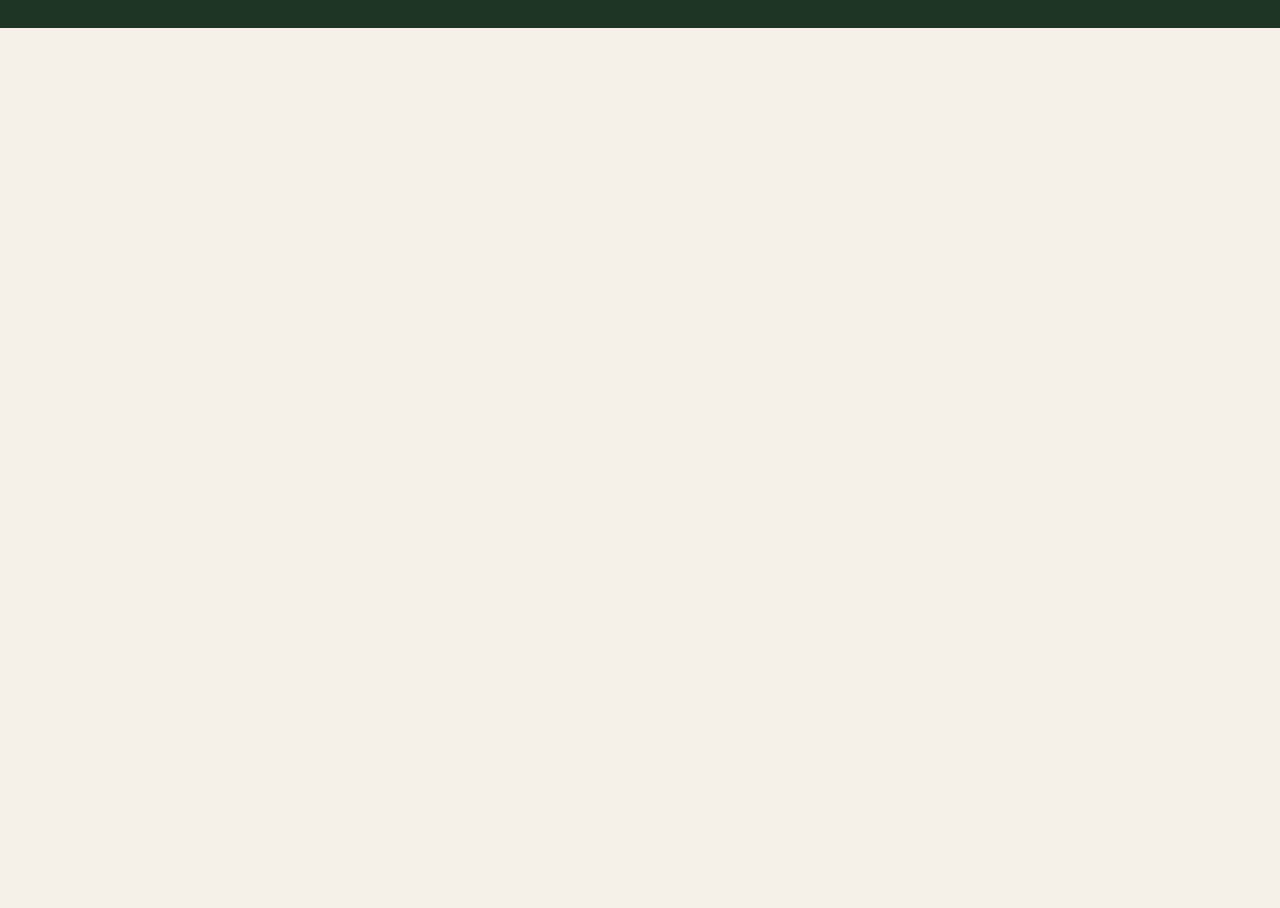
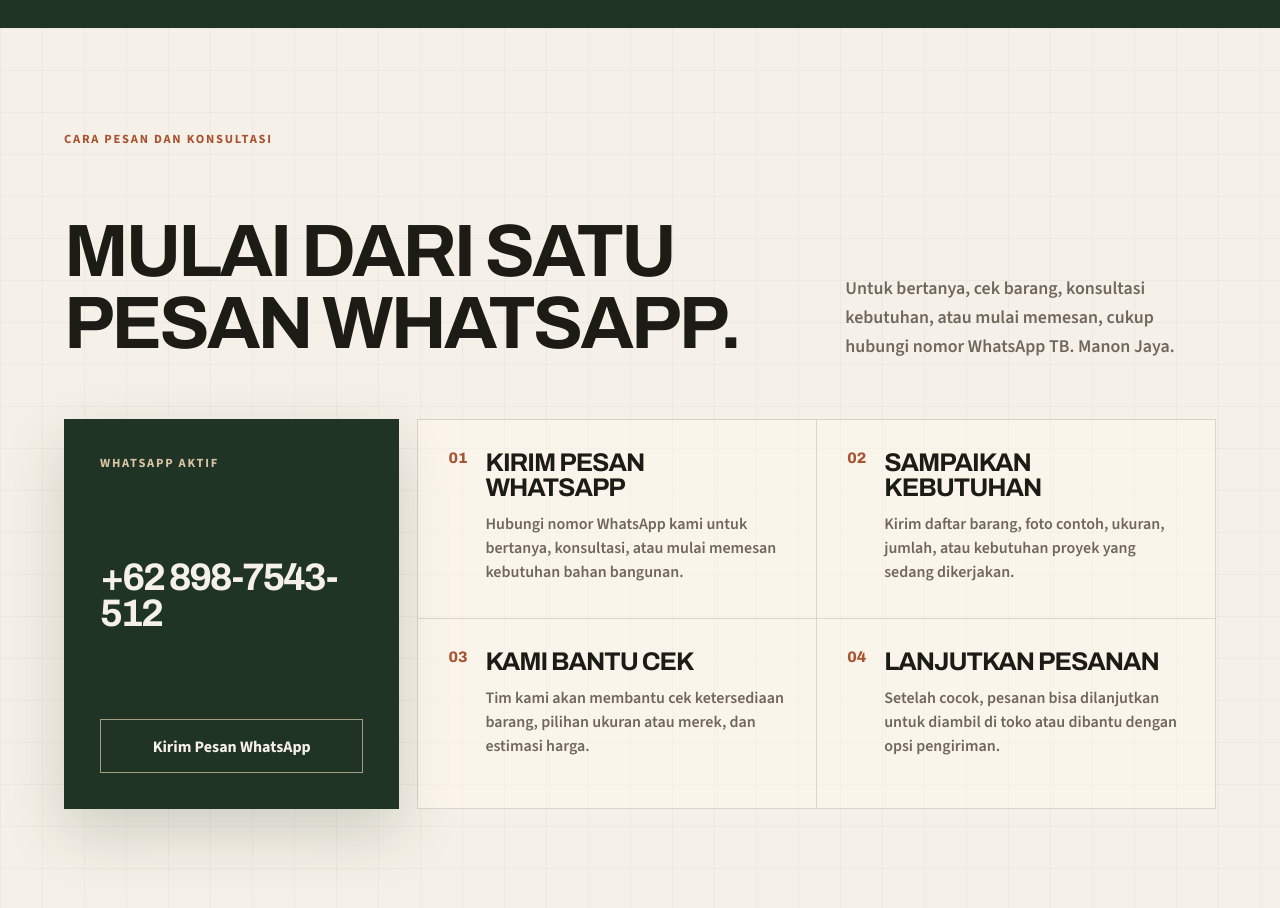
Before and after one commit to nurhanasayy/manonjaya, a SvelteKit app: page / in a window 1280 px wide. Shown: the part 3280-4188 px from the top of the page. Before the commit the page ends 3308 px from the top, so only its background shows below. Built offline with nearby package versions, Linux system fonts and the light colour scheme.

Commit message:
Add WhatsApp ordering section

```diff
--- a/src/routes/+page.svelte
+++ b/src/routes/+page.svelte
@@ -1,8 +1,9 @@
 <script lang="ts">
 	import { resolve } from "$app/paths";
 
+	const whatsappPhone = "+62 898-7543-512";
 	const whatsappUrl =
-		"https://wa.me/6281234567890?text=Halo%20TB.%20Manon%20Jaya%2C%20saya%20ingin%20cek%20stok%20dan%20harga%20bahan%20bangunan.";
+		"https://wa.me/628987543512?text=Halo%20TB.%20Manon%20Jaya%2C%20saya%20ingin%20bertanya%20atau%20konsultasi%20kebutuhan%20bahan%20bangunan.";
 
 	const navItems = [
 		{ label: "Produk", href: "/#produk" },
@@ -54,6 +55,25 @@
 			body: "Banyak pelanggan kembali karena sudah mengenal cara kami melayani, memberi informasi, dan membantu kebutuhan proyek."
 		}
 	];
+
+	const orderSteps = [
+		{
+			title: "Kirim pesan WhatsApp",
+			body: "Hubungi nomor WhatsApp kami untuk bertanya, konsultasi, atau mulai memesan kebutuhan bahan bangunan."
+		},
+		{
+			title: "Sampaikan kebutuhan",
+			body: "Kirim daftar barang, foto contoh, ukuran, jumlah, atau kebutuhan proyek yang sedang dikerjakan."
+		},
+		{
+			title: "Kami bantu cek",
+			body: "Tim kami akan membantu cek ketersediaan barang, pilihan ukuran atau merek, dan estimasi harga."
+		},
+		{
+			title: "Lanjutkan pesanan",
+			body: "Setelah cocok, pesanan bisa dilanjutkan untuk diambil di toko atau dibantu dengan opsi pengiriman."
+		}
+	];
 </script>
 
 <svelte:head>
@@ -94,7 +114,7 @@
 
 			<div class="hero-actions" aria-label="Aksi utama">
 				<a class="button button-primary" href={whatsappUrl}>Cek Stok via WhatsApp</a>
-				<a class="button button-secondary" href="tel:+6281234567890">Hubungi Toko</a>
+				<a class="button button-secondary" href="tel:+628987543512">Hubungi Toko</a>
 			</div>
 
 			<ul class="trust-list" aria-label="Keunggulan cepat">
@@ -184,6 +204,37 @@
 					<p>{point.body}</p>
 				</article>
 			{/each}
+		</div>
+	</section>
+
+	<section id="cara-pesan" class="order-section" aria-labelledby="order-title">
+		<div class="order-heading">
+			<p class="eyebrow">Cara pesan dan konsultasi</p>
+			<h2 id="order-title">Mulai dari satu pesan WhatsApp.</h2>
+			<p>
+				Untuk bertanya, cek barang, konsultasi kebutuhan, atau mulai memesan,
+				cukup hubungi nomor WhatsApp TB. Manon Jaya.
+			</p>
+		</div>
+
+		<div class="order-panel">
+			<div class="whatsapp-card">
+				<span>WhatsApp aktif</span>
+				<strong>{whatsappPhone}</strong>
+				<a href={whatsappUrl}>Kirim Pesan WhatsApp</a>
+			</div>
+
+			<div class="order-steps">
+				{#each orderSteps as step, index (step.title)}
+					<article class="order-step">
+						<span>{String(index + 1).padStart(2, "0")}</span>
+						<div>
+							<h3>{step.title}</h3>
+							<p>{step.body}</p>
+						</div>
+					</article>
+				{/each}
+			</div>
 		</div>
 	</section>
 </main>
@@ -767,6 +818,128 @@
 		line-height: 1.55;
 	}
 
+	.order-section {
+		padding: clamp(64px, 8vw, 112px) clamp(18px, 5vw, 72px);
+		background:
+			linear-gradient(90deg, rgba(29, 27, 22, 0.035) 1px, transparent 1px),
+			linear-gradient(rgba(29, 27, 22, 0.035) 1px, transparent 1px),
+			var(--paper);
+		background-size: 42px 42px;
+	}
+
+	.order-heading {
+		display: grid;
+		grid-template-columns: minmax(0, 0.95fr) minmax(300px, 0.5fr);
+		align-items: end;
+		gap: clamp(28px, 6vw, 80px);
+		margin-bottom: clamp(32px, 5vw, 58px);
+	}
+
+	.order-heading .eyebrow {
+		grid-column: 1 / -1;
+		margin-bottom: -8px;
+	}
+
+	.order-heading h2 {
+		max-width: 900px;
+		font-size: clamp(2.5rem, 5.8vw, 6.4rem);
+		text-transform: uppercase;
+	}
+
+	.order-heading p:not(.eyebrow) {
+		margin: 0;
+		color: var(--muted);
+		font-size: clamp(1.05rem, 1.4vw, 1.2rem);
+		font-weight: 550;
+		line-height: 1.62;
+	}
+
+	.order-panel {
+		display: grid;
+		grid-template-columns: minmax(260px, 0.42fr) minmax(0, 1fr);
+		gap: 18px;
+		align-items: stretch;
+	}
+
+	.whatsapp-card {
+		display: grid;
+		align-content: space-between;
+		min-height: 390px;
+		padding: clamp(24px, 3vw, 36px);
+		background: var(--forest);
+		color: var(--paper);
+		box-shadow: 0 24px 58px rgba(31, 52, 36, 0.18);
+	}
+
+	.whatsapp-card span {
+		color: var(--sand);
+		font-size: 0.78rem;
+		font-weight: 900;
+		letter-spacing: 0.14em;
+		text-transform: uppercase;
+	}
+
+	.whatsapp-card strong {
+		font-family: var(--font-heading);
+		font-size: clamp(2rem, 3vw, 3.25rem);
+		line-height: 0.95;
+		letter-spacing: -0.06em;
+	}
+
+	.whatsapp-card a {
+		display: inline-flex;
+		min-height: 54px;
+		align-items: center;
+		justify-content: center;
+		border: 1px solid rgba(217, 197, 165, 0.72);
+		padding: 0 18px;
+		font-weight: 900;
+		text-align: center;
+	}
+
+	.whatsapp-card a:hover {
+		background: var(--sand);
+		color: var(--forest);
+	}
+
+	.order-steps {
+		display: grid;
+		grid-template-columns: repeat(2, minmax(0, 1fr));
+		border-top: 1px solid var(--line);
+		border-left: 1px solid var(--line);
+	}
+
+	.order-step {
+		display: grid;
+		grid-template-columns: auto minmax(0, 1fr);
+		gap: 18px;
+		min-height: 186px;
+		padding: clamp(20px, 2.6vw, 30px);
+		border-right: 1px solid var(--line);
+		border-bottom: 1px solid var(--line);
+		background: rgba(255, 250, 240, 0.5);
+	}
+
+	.order-step > span {
+		color: var(--clay);
+		font-family: var(--font-heading);
+		font-size: 0.95rem;
+		font-weight: 900;
+	}
+
+	.order-step h3 {
+		font-size: clamp(1.45rem, 2vw, 2rem);
+		text-transform: uppercase;
+	}
+
+	.order-step p {
+		margin: 12px 0 0;
+		color: var(--muted);
+		font-size: 1rem;
+		font-weight: 600;
+		line-height: 1.5;
+	}
+
 	@media (max-width: 980px) {
 		.site-header {
 			align-items: flex-start;
@@ -791,7 +964,13 @@
 		}
 
 		.why-story,
-		.trust-grid {
+		.trust-grid,
+		.order-heading,
+		.order-panel {
+			grid-template-columns: 1fr;
+		}
+
+		.order-steps {
 			grid-template-columns: 1fr;
 		}
 
@@ -892,5 +1071,18 @@
 		.trust-card {
 			min-height: auto;
 		}
+
+		.order-section {
+			padding: 56px 18px;
+		}
+
+		.whatsapp-card {
+			min-height: 260px;
+		}
+
+		.order-step {
+			grid-template-columns: 1fr;
+			min-height: auto;
+		}
 	}
 </style>
```
